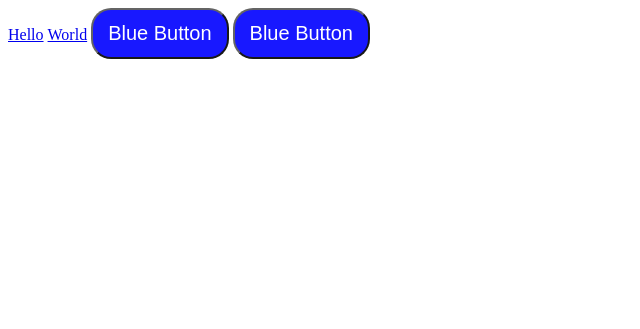
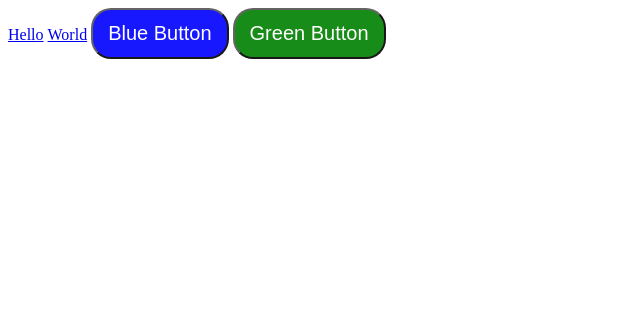
Before and after one commit to seedtree-henry/styling-buttons, a plain HTML site: page index.html in a window 1280 px wide. Shown: the whole page, without its empty margins (0-640 px from the left). Drawn offline with Linux system fonts and the light colour scheme.

Commit message:
DRY princicle for buttons

```diff
--- a/index.html
+++ b/index.html
@@ -10,7 +10,7 @@
 <body>
   <a href="#">Hello</a>
   <a href="#">World</a>
-  <button class="btn">Blue Button</button>
-  <button class="btn">Blue Button</button>
+  <button class="btn btn-blue">Blue Button</button>
+  <button class="btn btn-green">Green Button</button>
 </body>
 </html>
--- a/styles.css
+++ b/styles.css
@@ -7,7 +7,18 @@ a {
   font-size: 20px;
   padding: 12px 15px;
   border-radius: 20px;
-  background-color: blue;
   color: white;
   opacity: 0.9;
 }
+
+.btn:hover {
+  opacity: 1;
+}
+
+.btn-blue {
+  background-color: blue;
+}
+
+.btn-green {
+  background-color: green;
+}
```
